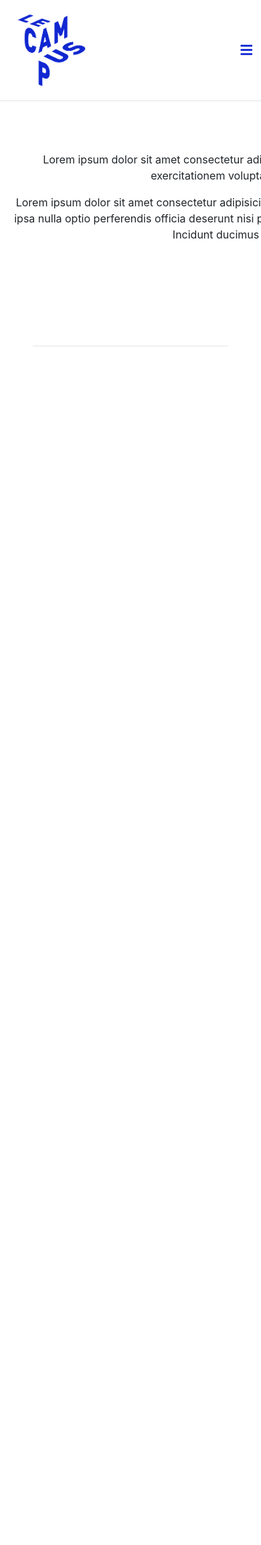
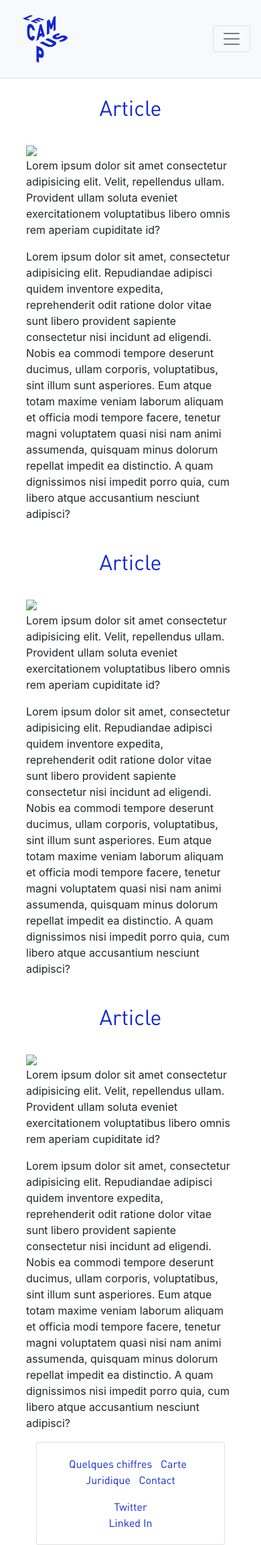
Before and after one commit to jclejeune/projet_php_natif, a PHP site: page /articles.php in a window 390 px wide; the page is wider, and only the part inside the window is pictured. Shown: that part at 67% size. Before the commit the page ends 517 px from the top of that part, so only its background shows below. Run offline with PHP 8.4, Linux system fonts and the light colour scheme; some libraries are stand-ins or nearby versions.

Commit message:
08/07/2018
responsive =ok

reste 4 liens du footer à créer +  les ancres à créer de qui sommes nous et retrouveznous

```diff
--- a/articles.php
+++ b/articles.php
@@ -1,14 +1,38 @@
 <?php
 require_once './inc/header.php';
 ?>
-<div class="container contenu padding-top-2 text-center">
-    <div>
-        <h2>Le Campus</h2>
-        <p>Lorem ipsum dolor sit amet consectetur adipisicing elit. Velit, repellendus ullam. Provident ullam soluta eveniet exercitationem voluptatibus libero omnis rem aperiam cupiditate id?</p>
-        <p>Lorem ipsum dolor sit amet consectetur adipisicing elit. Officiis iure dignissimos eveniet repudiandae, voluptatibus quam, ipsa nulla optio perferendis officia deserunt nisi placeat corrupti! Ad recusandae necessitatibus sunt porro iure non nobis. Incidunt ducimus nam eligendi quia, nulla magni fuga fugit!
-        </p>
+    <div class="container contenu">
+        <div class="row">
+            <div class="col-md-10 offset-md-1 p-0">
+                <h2 class="py-4 text-center">Article</h2>
+                <a href="https://placeholder.com"><img class="justify-content-center w-100" src="http://via.placeholder.com/350x150"></a>
+
+                <p>Lorem ipsum dolor sit amet consectetur adipisicing elit. Velit, repellendus ullam. Provident ullam soluta eveniet exercitationem voluptatibus libero omnis rem aperiam cupiditate id?</p>
+
+                <p>Lorem ipsum dolor sit amet, consectetur adipisicing elit. Repudiandae adipisci quidem inventore expedita, reprehenderit odit ratione dolor vitae sunt libero provident sapiente consectetur nisi incidunt ad eligendi. Nobis ea commodi tempore deserunt ducimus, ullam corporis, voluptatibus, sint illum sunt asperiores. Eum atque totam maxime veniam laborum aliquam et officia modi tempore facere, tenetur magni voluptatem quasi nisi nam animi assumenda, quisquam minus dolorum repellat impedit ea distinctio. A quam dignissimos nisi impedit porro quia, cum libero atque accusantium nesciunt adipisci?</p>
+            </div>
+        </div>
+        <div class="row">
+            <div class="col-md-10 offset-md-1 p-0">
+                <h2 class="py-4 text-center">Article</h2>
+                <a href="https://placeholder.com"><img class="justify-content-center w-100" src="http://via.placeholder.com/350x150"></a>
+
+                <p>Lorem ipsum dolor sit amet consectetur adipisicing elit. Velit, repellendus ullam. Provident ullam soluta eveniet exercitationem voluptatibus libero omnis rem aperiam cupiditate id?</p>
+
+                <p>Lorem ipsum dolor sit amet, consectetur adipisicing elit. Repudiandae adipisci quidem inventore expedita, reprehenderit odit ratione dolor vitae sunt libero provident sapiente consectetur nisi incidunt ad eligendi. Nobis ea commodi tempore deserunt ducimus, ullam corporis, voluptatibus, sint illum sunt asperiores. Eum atque totam maxime veniam laborum aliquam et officia modi tempore facere, tenetur magni voluptatem quasi nisi nam animi assumenda, quisquam minus dolorum repellat impedit ea distinctio. A quam dignissimos nisi impedit porro quia, cum libero atque accusantium nesciunt adipisci?</p>
+            </div>
+        </div>
+        <div class="row">
+            <div class="col-md-10 offset-md-1 p-0">
+                <h2 class="py-4 text-center">Article</h2>
+                <a href="https://placeholder.com"><img class="justify-content-center w-100" src="http://via.placeholder.com/350x150"></a>
+
+                <p>Lorem ipsum dolor sit amet consectetur adipisicing elit. Velit, repellendus ullam. Provident ullam soluta eveniet exercitationem voluptatibus libero omnis rem aperiam cupiditate id?</p>
+
+                <p>Lorem ipsum dolor sit amet, consectetur adipisicing elit. Repudiandae adipisci quidem inventore expedita, reprehenderit odit ratione dolor vitae sunt libero provident sapiente consectetur nisi incidunt ad eligendi. Nobis ea commodi tempore deserunt ducimus, ullam corporis, voluptatibus, sint illum sunt asperiores. Eum atque totam maxime veniam laborum aliquam et officia modi tempore facere, tenetur magni voluptatem quasi nisi nam animi assumenda, quisquam minus dolorum repellat impedit ea distinctio. A quam dignissimos nisi impedit porro quia, cum libero atque accusantium nesciunt adipisci?</p>
+            </div>
+        </div>
     </div>
-</div>
 <?php
 require_once './inc/footer.php';
 ?>
--- a/assets/css/style.css
+++ b/assets/css/style.css
@@ -17,7 +17,11 @@
 }
 .container
 {
-    width: 960px;
+    width: 80%;
+}
+
+.contenu{
+    min-height: 700px;
 }
 
 .bg-white{
@@ -27,6 +31,11 @@
 .bg-campus
 {
     background: #1027D1;
+}
+
+.text-campus
+{
+    color: #1027D1;
 }
 
 .titre-1,h1{
@@ -48,9 +57,11 @@
 }
 
 .titre-4{
-    font-size: 1.4em;
+    font-size: 1em;
     font-family: 'DIN regular', sans-serif;
     color: #1027D1;
+    min-width: 200px;
+    text-align: center;
 
 }
 
--- a/inc/footer.php
+++ b/inc/footer.php
@@ -1,10 +1,37 @@
   </section>
-    <hr class="w-75">
-    <footer class="footer">
-      <div class="container">
-        <div class="text-3 w-100 text-center">Contact | WF3 &copy;2018
+  <footer>
+    <div class="container">
+      <div class="card">
+        <div class="card-body row justify-content-center">
+
+          <div class="col">
+            <ul class="text-center list-inline">
+              <li class="list-inline-item">
+                <a class="titre-4" href="#">Quelques chiffres</a>
+              </li>
+              <li class="list-inline-item">
+                <a class="titre-4" href="#">Carte</a>
+              </li>
+              <li class="list-inline-item">
+                <a class="titre-4" href="#">Juridique</a>
+              </li>
+              <li class="list-inline-item">
+                <a class="titre-4" href="#">Contact</a>
+              </li>
+            </ul>
+          </div>
+
+          <div class="col-md-4 text-center">
+            <div>
+              <a class="text-4" href="https://twitter.com/LeCampusInno"><!--<i class="fab fa-twitter-square mx-4"></i>--><span class="titre-4">Twitter</span></a>
+            </div>
+            <div>
+              <a class="text-4" href="#"><!--<i class="fab fa-linkedin mx-4"></i>--><span class="titre-4">Linked In</span></a>
+            </div>
+          </div>
         </div>
       </div>
+    </div>
   </footer>
     <script src="https://code.jquery.com/jquery-3.3.1.slim.min.js" integrity="sha384-q8i/X+965DzO0rT7abK41JStQIAqVgRVzpbzo5smXKp4YfRvH+8abtTE1Pi6jizo" crossorigin="anonymous"></script>
     <script src="https://cdnjs.cloudflare.com/ajax/libs/popper.js/1.14.3/umd/popper.min.js" integrity="sha384-ZMP7rVo3mIykV+2+9J3UJ46jBk0WLaUAdn689aCwoqbBJiSnjAK/l8WvCWPIPm49" crossorigin="anonymous"></script>
--- a/inc/header.php
+++ b/inc/header.php
@@ -10,33 +10,21 @@
         <link href="./assets/css/style.css" rel="stylesheet">
     </head>
     <body>
+
     <header>
-
-                <nav class="navbar navbar-expand-md border-bottom fixed-top bg-white m-0 p-0">
-                    <a class="navbar-brand text-light font-weight-bold m-0 p-0" href="index.php">
-                        <img src="assets/img/logo_leCampus_rvb_bleu.png" alt="logo campus" width="150">
-                    </a>
-                    <button class="navbar-toggler text-3" type="button" data-toggle="collapse" data-target="#navbarsExample04" aria-controls="navbarsExample04" aria-expanded="false" aria-label="Toggle navigation">
-                        <i class="fas fa-bars"></i>
-                    </button>
-                    <div class="collapse navbar-collapse col-md-10 offset-md-1" id="navbarlinks">
-                        <ul class="navbar-nav text-center bg-white m-0 p-0">
-                            <li class="nav-item">
-                                <a class="titre-4 m-0 p-2" href="quisommesnous.php">Qui sommes nous</a>
-                            </li>
-                            <li class="nav-item">
-                                <a class="titre-4 m-0 p-2" href="events.php">Evènement</a>
-                            </li>
-                            <li class="nav-item">
-                                <a class="titre-4 m-0 p-2" href="articles.php">Articles</a>
-                            </li>
-                            <li class="nav-item">
-                                <a class="titre-4 m-0 p-2" href="trouvernous.php">Nous retrouver</a>
-                            </li>
-                        </ul>
-                    </div>
-                </nav>
-
-
+        <nav class="navbar navbar-expand-md navbar-light bg-light border-bottom">
+            <a class="text-4" href="index.php"><img src="assets/img/logo_leCampus_rvb_bleu.png" alt="logo campus" width="100"></a>
+            <button class="navbar-toggler" type="button" data-toggle="collapse" data-target="#navbarNavAltMarkup" aria-controls="navbarNavAltMarkup" aria-expanded="false" aria-label="Toggle navigation">
+                <span class="navbar-toggler-icon"></span>
+            </button>
+            <div class="collapse navbar-collapse" id="navbarNavAltMarkup">
+            <div class="navbar-nav text-center">
+                <a class="nav-item nav-link" href="quisommesnous.php">Qui sommes nous?</a>
+                <a class="nav-item nav-link" href="events.php">Evènement</a>
+                <a class="nav-item nav-link" href="articles.php">Articles</a>
+                <a class="nav-item nav-link" href="trouvernous.php">Nous retrouver</a>
+            </div>
+        </div>
+        </nav>
     </header>
-    <section>
+    <section class="m-0 p-0">
--- a/lien_about_us.php
+++ b/lien_about_us.php
@@ -1,5 +1,5 @@
-<div class="container padding-top-2">
-    <div class="row">
+<div class="container contenu">
+    <div class="row py-4">
         <div class="text-center px-4 mx-2 w-100 titre-2">
             <a class="titre-2" href="#chiffres">Quelques chiffres</a>
             <span>|</span>
--- a/lien_find_us.php
+++ b/lien_find_us.php
@@ -1,5 +1,5 @@
-<div class="container padding-top-2">
-    <div class="row">
+<div class="container contenu">
+    <div class="row py-4">
         <div class="text-center px-4 mx-2 w-100 titre-2">
             <a class="titre-2" href="#googlemap">Google Map</a>
             <span>|</span>
```
Also changed, not shown: events.php (+5 -2 lines), index.php (+11 -7 lines).
